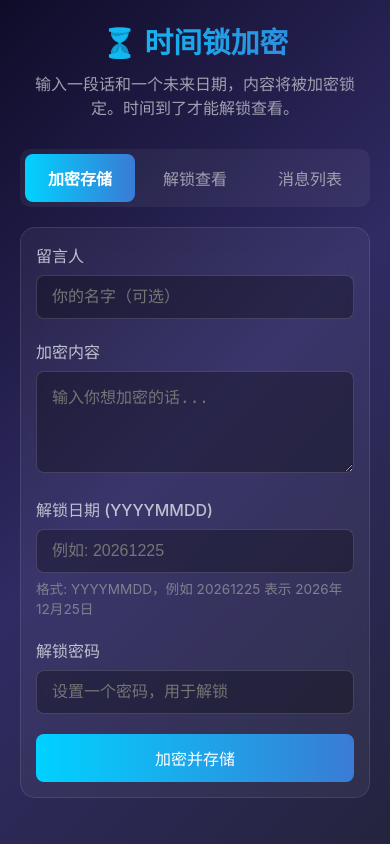
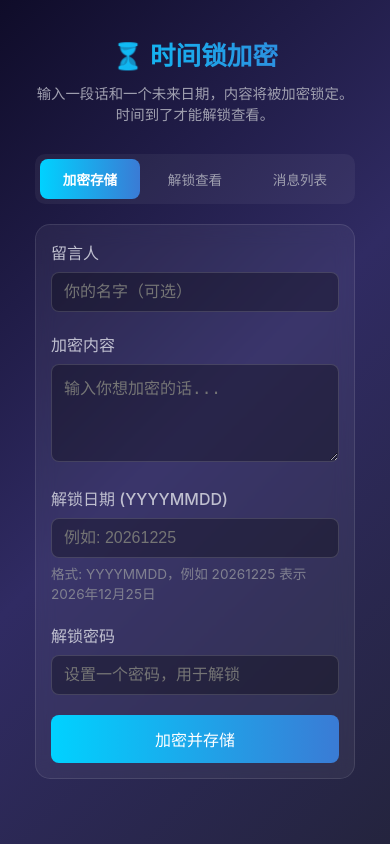
Before and after one commit to wakerwang/time-lock, a Flask app: page / in a window 390 px wide. Run offline with Flask 3, Linux system fonts and the light colour scheme.

Commit message:
Add mobile responsive styles

```diff
--- a/static/style.css
+++ b/static/style.css
@@ -321,21 +321,74 @@ header h1 {
     padding: 40px 0;
 }
 
-@media (max-width: 600px) {
+@media (max-width: 768px) {
+    .container {
+        padding: 15px;
+        width: 100%;
+    }
+
     header h1 {
-        font-size: 1.8rem;
+        font-size: 1.6rem;
+    }
+
+    .subtitle {
+        font-size: 0.9rem;
+    }
+
+    .tabs {
+        flex-wrap: wrap;
+    }
+
+    .tab {
+        flex: 1;
+        min-width: 80px;
+        padding: 10px 5px;
+        font-size: 0.85rem;
     }
 
     .tab-content {
         padding: 15px;
     }
 
+    .form-group input,
+    .form-group textarea {
+        font-size: 16px;
+        padding: 10px 12px;
+    }
+
+    .btn {
+        width: 100%;
+        padding: 12px;
+        font-size: 1rem;
+    }
+
     .message-table {
-        font-size: 0.8rem;
+        font-size: 0.75rem;
+        display: block;
+        overflow-x: auto;
     }
 
     .message-table th,
     .message-table td {
-        padding: 8px 10px;
+        padding: 6px 8px;
+        white-space: nowrap;
+    }
+
+    .btn-small {
+        padding: 4px 8px;
+        font-size: 0.7rem;
+    }
+
+    .status {
+        padding: 4px 8px;
+        font-size: 0.7rem;
+    }
+
+    .result {
+        padding: 15px;
+    }
+
+    #encrypt-tab, #decrypt-tab, #list-tab {
+        width: 100%;
     }
 }
```
